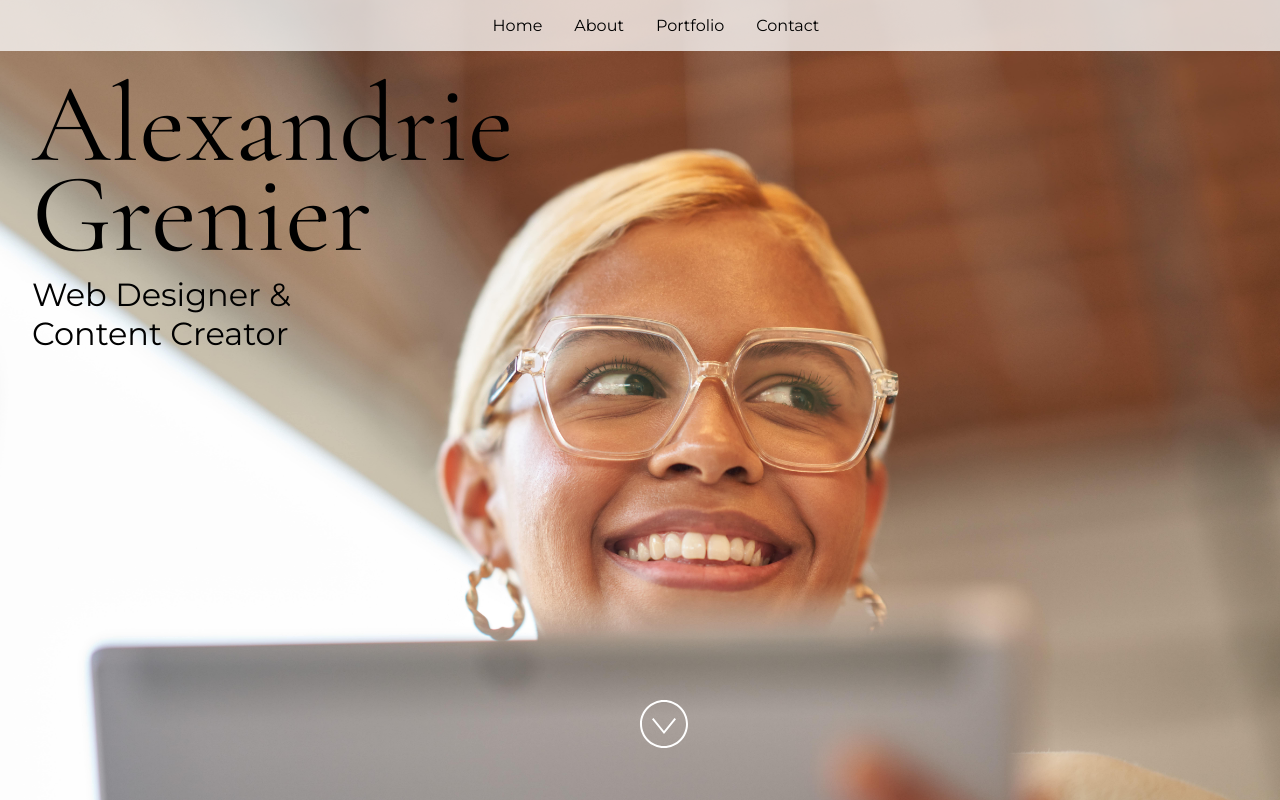
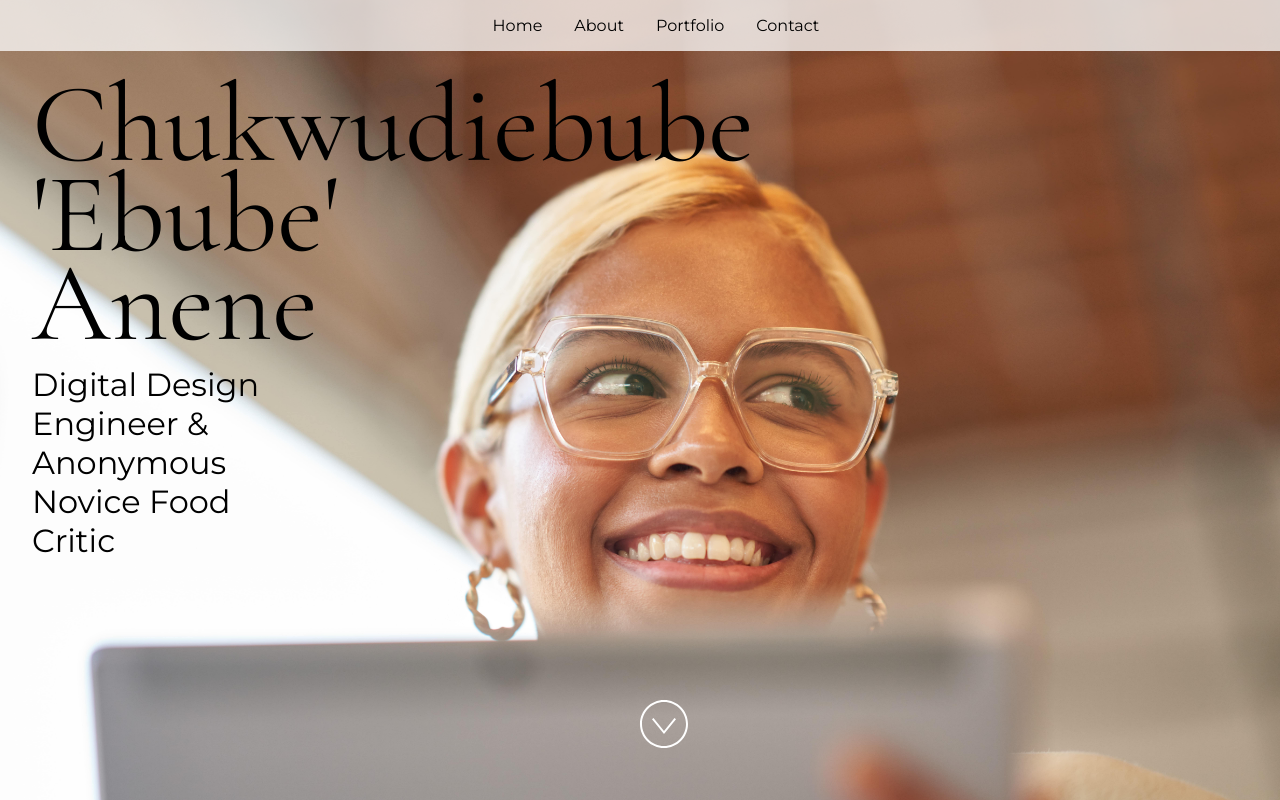
Before and after one commit to ebubeanene/myportfolio, a React (Vite) app: page / in a window 1280 px wide. Built offline with nearby package versions, Linux system fonts and the light colour scheme.

Commit message:
added social media info

```diff
--- a/src/App.jsx
+++ b/src/App.jsx
@@ -24,15 +24,15 @@ import "./styles.css";
  * If you don't have one of the social sites listed, leave it as an empty string.
  */
 const siteProps = {
-  name: "Alexandrie Grenier",
-  title: "Web Designer & Content Creator",
-  email: "alex@example.com",
-  gitHub: "microsoft",
-  instagram: "microsoft",
-  linkedIn: "satyanadella",
+  name: "Chukwudiebube 'Ebube' Anene",
+  title: "Digital Design Engineer & Anonymous Novice Food Critic",
+  email: "chukwudiebubeanene@gmail.com",
+  gitHub: "https://github.com/anene-ebube",
+  instagram: "https://www.instagram.com/ea_torinmo/",
+  linkedIn: "https://www.linkedin.com/in/chukwudiebubeanene/",
   medium: "",
-  twitter: "microsoft",
-  youTube: "Code",
+  x: "https://x.com/CO_Anene",
+  youTube: "https://www.youtube.com/@ChukwudiebubeAnene",
 };
 
 const primaryColor = "#4E567E";
```
